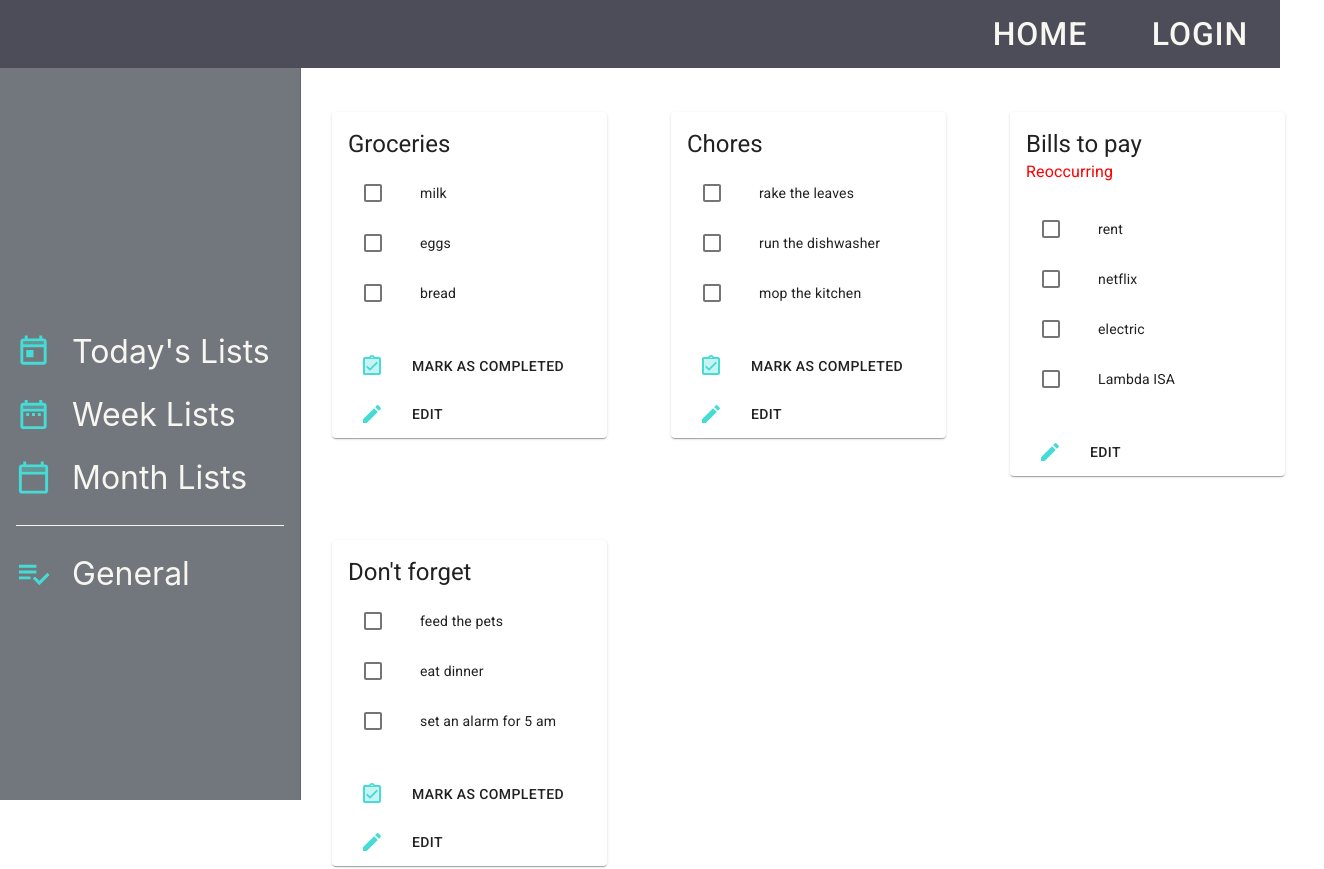
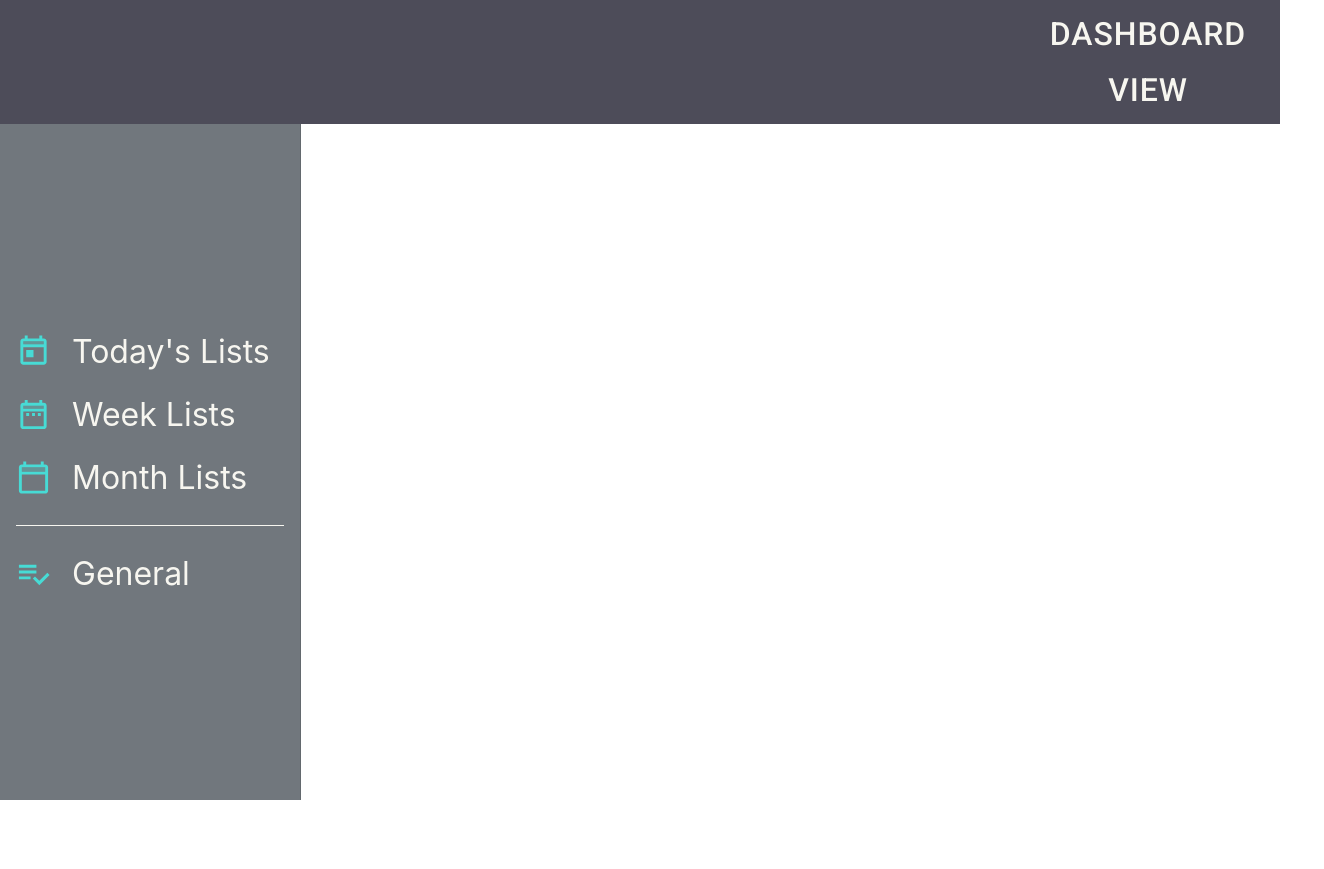
Before and after one commit to JessBonanno/Wunderlist-Frontend, a React (Create React App) app in the folder wunderlist/: page / in a window 1280 px wide. Shown: the top 869 px of the page, 1324 px wide, since content can reach past the window. After the commit the page ends 800 px from the top, so only its background shows below. Built offline with nearby package versions, Linux system fonts and the light colour scheme.

Commit message:
conditionally rendering cards based on route

```diff
--- a/wunderlist/src/App.js
+++ b/wunderlist/src/App.js
@@ -1,5 +1,5 @@
 import React, { useState } from "react";
-
+import { BrowserRouter as Router, Route } from "react-router-dom";
 // mui imports
 import { ThemeProvider } from "@material-ui/core/styles";
 
@@ -34,6 +34,31 @@ const sampleNoteData = [
     reoccurring: false,
     listId: "general",
   },
+  {
+    name: "Tidy up",
+    noteItems: ["sweep", "take out trash", "wipe the counters"],
+    reoccurring: true,
+    listId: "day",
+  },
+  {
+    name: "Shopping",
+    noteItems: ["groceries", "cleaning supplies", "gas for the car"],
+    reoccurring: true,
+    listId: "week",
+  },
+  {
+    name: "Pet stuff",
+    noteItems: ["buy food", "go to groomer"],
+    reoccurring: false,
+    listId: "month",
+  },
+  {
+    name: "After work",
+    noteItems: ["take care of grocery list", "check tidy list", "call grandad"],
+    reoccurring: false,
+    listId: "general",
+  },
+
 ];
 
 function App() {
@@ -45,8 +70,13 @@ function App() {
     <div className="App">
       {/* wrapping app with ThemeProvider to pass created styles to components */}
       <ThemeProvider theme={theme}>
-        <Header />
-        <Dashboard noteData={noteData} />
+        <Router>
+          <Header />
+          <Route
+            path="/"
+            render={(props) => <Dashboard {...props} noteData={noteData} />}
+          />
+        </Router>
       </ThemeProvider>
     </div>
   );
--- a/wunderlist/src/components/Checklist.js
+++ b/wunderlist/src/components/Checklist.js
@@ -3,11 +3,8 @@ import { makeStyles } from '@material-ui/core/styles';
 import List from '@material-ui/core/List';
 import ListItem from '@material-ui/core/ListItem';
 import ListItemIcon from '@material-ui/core/ListItemIcon';
-import ListItemSecondaryAction from '@material-ui/core/ListItemSecondaryAction';
 import ListItemText from '@material-ui/core/ListItemText';
 import Checkbox from '@material-ui/core/Checkbox';
-import IconButton from '@material-ui/core/IconButton';
-import CommentIcon from '@material-ui/icons/Comment';
 
 const useStyles = makeStyles((theme) => ({
   root: {
--- a/wunderlist/src/components/Dashboard.js
+++ b/wunderlist/src/components/Dashboard.js
@@ -1,6 +1,8 @@
-import React from "react";
+import React, { useState, useEffect } from "react";
+import { Link, useHistory } from "react-router-dom";
+
+// MUI imports
 import Grid from "@material-ui/core/Grid";
-// MUI imports
 import { makeStyles, useTheme } from "@material-ui/core/styles";
 import Drawer from "@material-ui/core/Drawer";
 import List from "@material-ui/core/List";
@@ -48,24 +50,11 @@ const useStyles = makeStyles((theme) => ({
     margin: "1em",
     backgroundColor: theme.palette.common.white,
   },
-  listIcon: {
-    ...theme.typography.listIcon,
-  },
-  drawerList: {
-    marginTop: "20em",
-  },
-  drawerItem: {
-    ...theme.typography.tab,
-  },
-  drawerDivider: {
-    margin: "1em",
-    backgroundColor: theme.palette.common.white,
-  },
+
   listIcon: {
     ...theme.typography.listIcon,
   },
   cardContainer: {
-    marginTop: "5em",
     marginLeft: 300,
     maxWidth: "80%",
   },
@@ -74,9 +63,25 @@ const useStyles = makeStyles((theme) => ({
 export default function Dashboard(props) {
   const classes = useStyles();
   const theme = useTheme();
+  const history = useHistory().location.pathname;
+  const [filteredNotes, setFilteredNotes] = useState([]);
+
+  // setting filtered notes to be a new array to match the selected category of day, week, month or general
+  useEffect(() => {
+    setFilteredNotes(
+      props.noteData.filter((note) => history.includes(note.listId))
+    );
+  }, [history]);
+  console.log(filteredNotes);
 
   return (
-    <Grid container direction="row" marginTop="10em" justify="space-evenly">
+    <Grid
+      container
+      direction="row"
+      style={{ marginTop: "10em" }}
+      justify="space-evenly"
+    >
+      {/* menu block */}
       <Grid item>
         <Drawer
           className={classes.drawer}
@@ -85,7 +90,7 @@ export default function Dashboard(props) {
           anchor="left"
         >
           <List disablePadding className={classes.drawerList}>
-            <ListItem>
+            <ListItem component={Link} to="/today">
               <ListItemIcon className={classes.listIcon}>
                 <TodayTwoToneIcon fontSize="large" />
               </ListItemIcon>
@@ -94,7 +99,7 @@ export default function Dashboard(props) {
                 Today's Lists
               </ListItemText>
             </ListItem>
-            <ListItem>
+            <ListItem component={Link} to="/week">
               <ListItemIcon className={classes.listIcon}>
                 <DateRangeTwoToneIcon fontSize="large" />
               </ListItemIcon>
@@ -102,7 +107,7 @@ export default function Dashboard(props) {
                 Week Lists
               </ListItemText>
             </ListItem>
-            <ListItem>
+            <ListItem component={Link} to="/month">
               <ListItemIcon className={classes.listIcon}>
                 <CalendarTodayTwoToneIcon fontSize="large" />
               </ListItemIcon>
@@ -112,7 +117,7 @@ export default function Dashboard(props) {
               </ListItemText>
             </ListItem>
             <Divider variant="middle" className={classes.drawerDivider} />
-            <ListItem>
+            <ListItem component={Link} to="/general">
               <ListItemIcon className={classes.listIcon}>
                 <PlaylistAddCheckTwoToneIcon fontSize="large" />
               </ListItemIcon>
@@ -124,15 +129,20 @@ export default function Dashboard(props) {
           </List>
         </Drawer>
       </Grid>
-
-      <Grid item>
+      {/* card block */}
         <Grid item container className={classes.cardContainer}>
-          {props.noteData.map((note) => (
-            <Grid item className={classes.card}>
-              <ListCard note={note}/>
+          {history !== '/dashboard' ?
+          filteredNotes.map((note, index) => (
+            <Grid item className={classes.card} key={index}>
+              <ListCard note={note} />
             </Grid>
-          ))}
-        </Grid>
+          )) :
+          props.noteData.map((note, index) => (
+            <Grid item className={classes.card} key={index}>
+              <ListCard note={note} />
+            </Grid>
+          ))
+        }
       </Grid>
     </Grid>
   );
--- a/wunderlist/src/components/Header.js
+++ b/wunderlist/src/components/Header.js
@@ -1,4 +1,5 @@
 import React from "react";
+import { Link } from "react-router-dom";
 // MUI imports
 import AppBar from "@material-ui/core/AppBar";
 import Toolbar from "@material-ui/core/Toolbar";
@@ -6,16 +7,6 @@ import Tabs from "@material-ui/core/Tabs";
 import Tab from "@material-ui/core/Tab";
 import useScrollTrigger from "@material-ui/core/useScrollTrigger";
 import { makeStyles, useTheme } from "@material-ui/core/styles";
-import Drawer from "@material-ui/core/Drawer";
-import List from "@material-ui/core/List";
-import Divider from "@material-ui/core/Divider";
-import ListItem from "@material-ui/core/ListItem";
-import ListItemIcon from "@material-ui/core/ListItemIcon";
-import ListItemText from "@material-ui/core/ListItemText";
-import DateRangeTwoToneIcon from "@material-ui/icons/DateRangeTwoTone";
-import TodayTwoToneIcon from "@material-ui/icons/TodayTwoTone";
-import CalendarTodayTwoToneIcon from "@material-ui/icons/CalendarTodayTwoTone";
-import PlaylistAddCheckTwoToneIcon from "@material-ui/icons/PlaylistAddCheckTwoTone";
 
 // ! this will allow the header bar to float above the scrolled page
 function ElevationScroll(props) {
@@ -29,7 +20,6 @@ function ElevationScroll(props) {
     elevation: trigger ? 4 : 0,
   });
 }
-const drawerWidth = 400;
 
 const useStyles = makeStyles((theme) => ({
   appbar: {
@@ -64,8 +54,12 @@ export default function Header(props) {
               className={classes.tabContainer}
               textColor={theme.palette.common.white}
             >
-              <Tab className={classes.tab} label="Home"></Tab>
-              <Tab className={classes.tab} label="Login"></Tab>
+              <Tab
+                className={classes.tab}
+                label="Dashboard View"
+                component={Link}
+                to="/dashboard"
+              ></Tab>
             </Tabs>
           </Toolbar>
         </AppBar>
--- a/wunderlist/src/components/ListCard.js
+++ b/wunderlist/src/components/ListCard.js
@@ -1,5 +1,5 @@
 import React from "react";
-import { makeStyles } from "@material-ui/core/styles";
+import { makeStyles, useTheme } from "@material-ui/core/styles";
 import Card from "@material-ui/core/Card";
 import CardActions from "@material-ui/core/CardActions";
 import CardContent from "@material-ui/core/CardContent";
@@ -8,10 +8,14 @@ import Typography from "@material-ui/core/Typography";
 import Grid from "@material-ui/core/Grid";
 import EditIcon from "@material-ui/icons/Edit";
 import AssignmentTurnedInTwoToneIcon from "@material-ui/icons/AssignmentTurnedInTwoTone";
+import DateRangeTwoToneIcon from "@material-ui/icons/DateRangeTwoTone";
+import TodayTwoToneIcon from "@material-ui/icons/TodayTwoTone";
+import CalendarTodayTwoToneIcon from "@material-ui/icons/CalendarTodayTwoTone";
+import PlaylistAddCheckTwoToneIcon from "@material-ui/icons/PlaylistAddCheckTwoTone";
 
 // local components
 import CheckList from "./Checklist";
-import Theme from "./ui/Theme";
+import theme from "./ui/Theme";
 
 const useStyles = makeStyles({
   root: {
@@ -30,15 +34,21 @@ const useStyles = makeStyles({
     marginBottom: 12,
   },
   editButton: {
-    ...Theme.typography.cardIcon,
+    ...theme.typography.cardIcon,
     marginLeft: "auto",
+  },
+  cardCategory: {
+    textTransform: "uppercase",
+    color: theme.palette.secondary.main,
+    marginLeft: "auto",
+    marginRight: "1em",
+    marginBottom: ".5em",
   },
 });
 
 export default function ListCard({ note }) {
-
   const classes = useStyles();
-  const bull = <span className={classes.bullet}>•</span>;
+  const theme = useTheme();
 
   return (
     <Card className={classes.root}>
@@ -56,7 +66,7 @@ export default function ListCard({ note }) {
           </Typography>
         )}
 
-        <CheckList noteItems={note.noteItems}/>
+        <CheckList noteItems={note.noteItems} />
       </CardContent>
       <Grid container direction="column" alignItems="flex-start">
         <Grid item>
@@ -78,6 +88,7 @@ export default function ListCard({ note }) {
             <Typography variant="button">Edit</Typography>
           </CardActions>
         </Grid>
+        <Typography className={classes.cardCategory}>{note.listId}</Typography>
       </Grid>
     </Card>
   );
```
